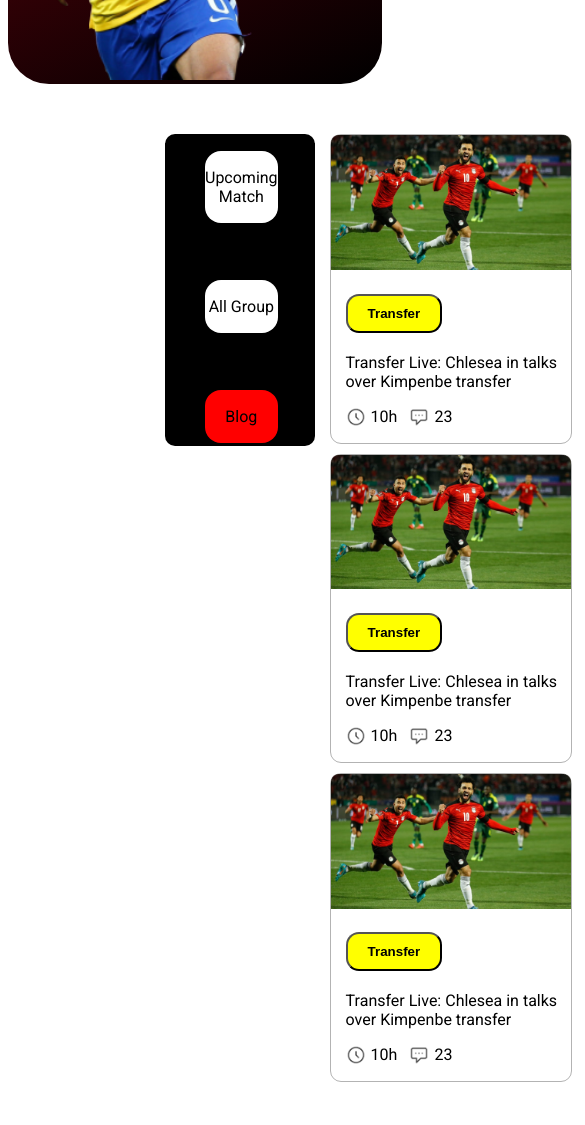
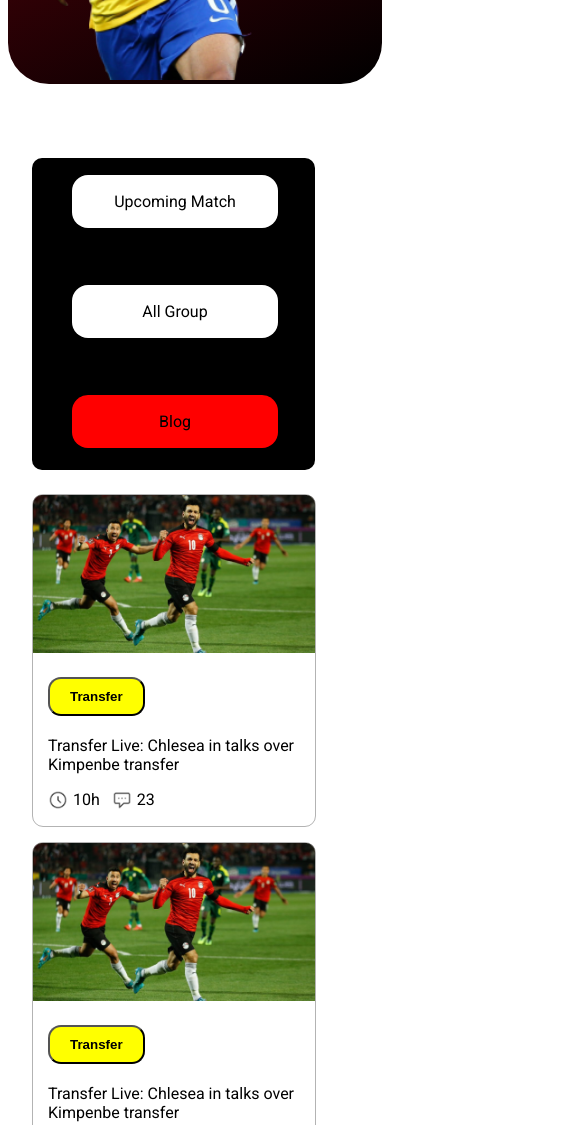
Before and after one commit to jahidulislam3/world-cup-information, a plain HTML site: page index.html in a window 390 px wide. Shown: the part 620-1745 px from the top of the page, 585 px wide, since content can reach past the window. Drawn offline with Linux system fonts and the light colour scheme.

Commit message:
modil-responsive

```diff
--- a/style.css
+++ b/style.css
@@ -137,4 +137,23 @@ Mobile Responsive
         width: 100%;
         margin: 0px;
     }
+
+    .match-information-part {
+        flex-direction: column;
+        padding: 24px;
+    }
+
+    .blogs {
+        display: block;
+        padding-top: 24px;
+    }
+
+    .blog>img {
+        width: 282px;
+    }
+
+    .blog {
+        width: 282px;
+        margin: 0px 0px 15px 0px;
+    }
 }
```
